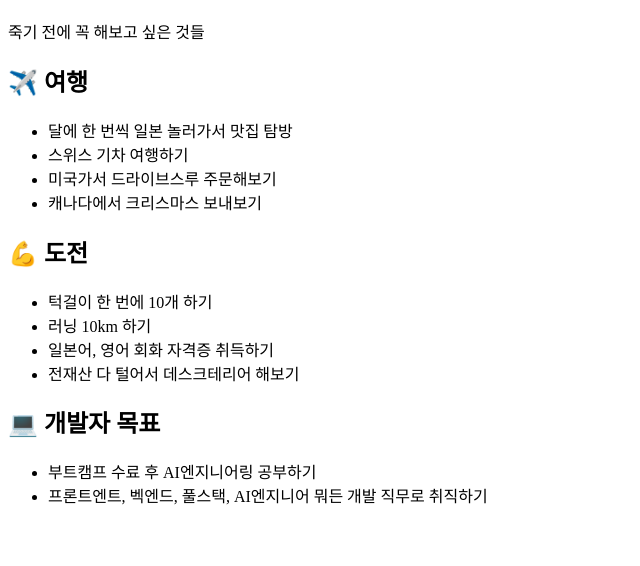
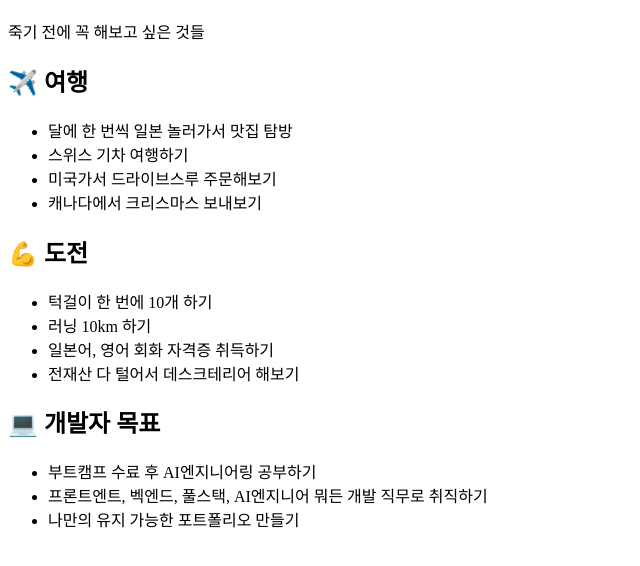
Before and after one commit to chyeseong/my-bucketlist, a plain HTML site: page index.html in a window 1280 px wide. Shown: the part 70-636 px from the top of the page, without its empty margins (0-640 px from the left). Drawn offline with Linux system fonts and the light colour scheme.

Commit message:
일부러틀려버리기

```diff
--- a/index.html
+++ b/index.html
@@ -29,6 +29,7 @@
     <ul>
       <li>부트캠프 수료 후 AI엔지니어링 공부하기</li>
       <li>프론트엔트, 벡엔드, 풀스택, AI엔지니어 뭐든 개발 직무로 취직하기</li>
+      <li>나만의 유지 가능한 포트폴리오 만들기</li>
     </ul>
   </body>
 </html>
```
